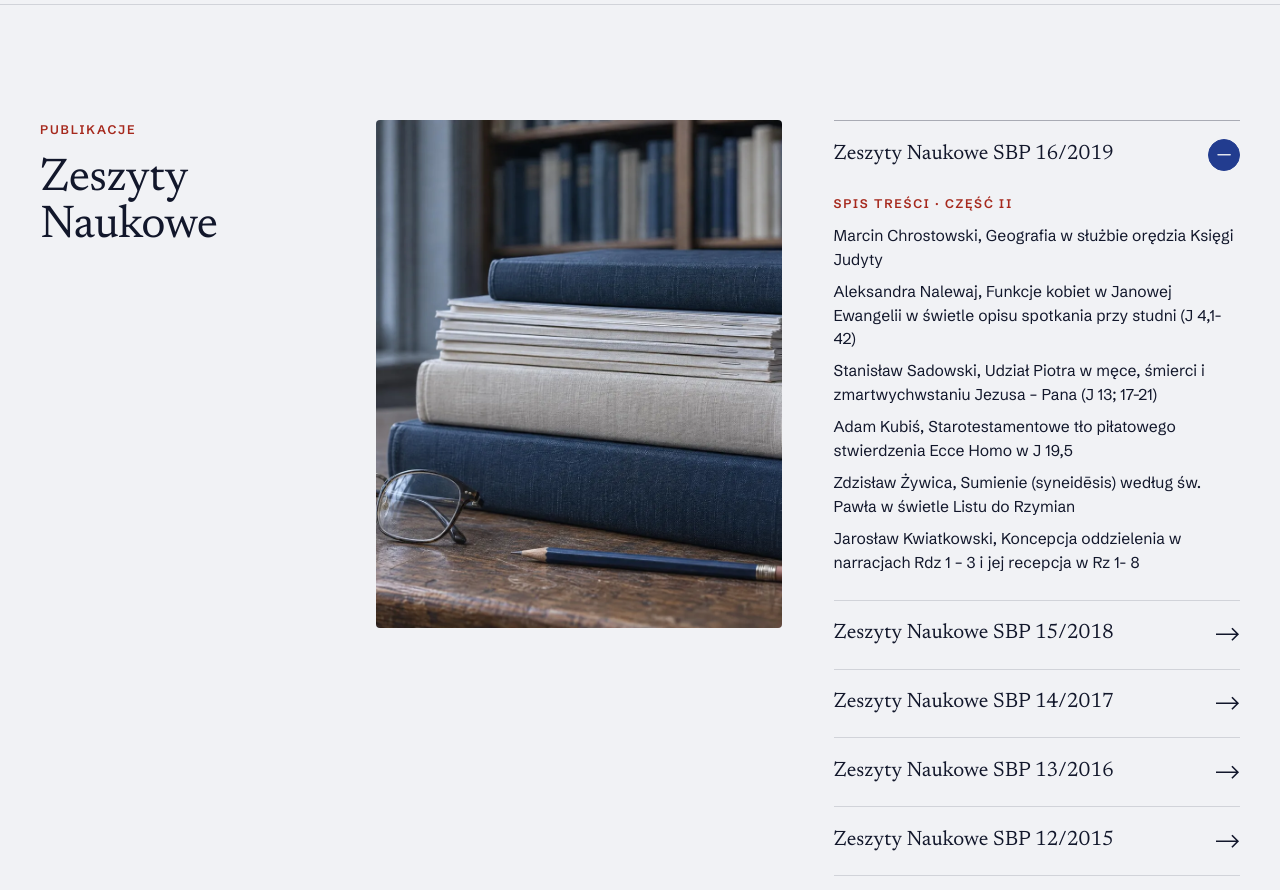
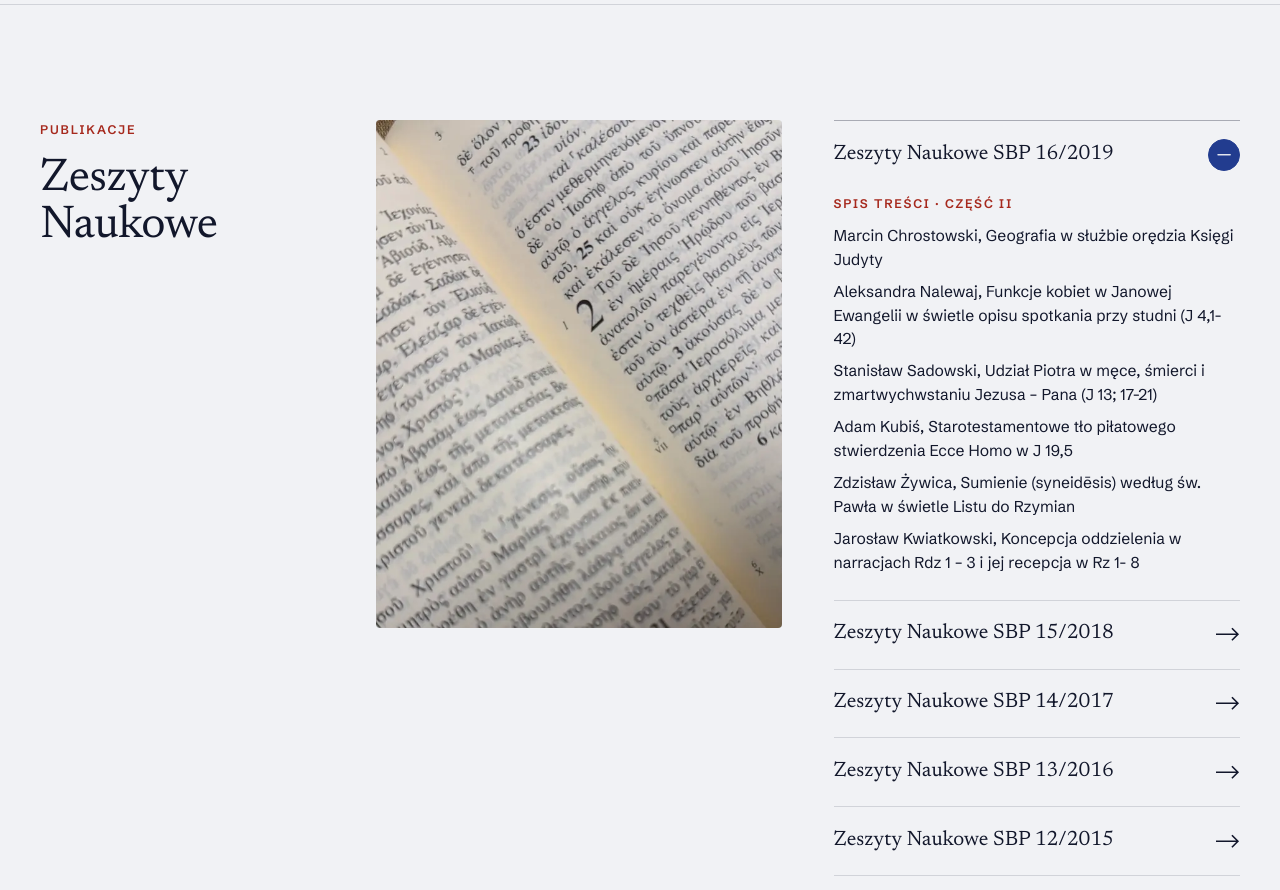
Before and after one commit to dariosong/rekrutacja-umk, a plain HTML site: page stowarzyszenie-biblistow/index.html in a window 1280 px wide. Shown: the part 7240-8130 px from the top of the page. Drawn offline with Linux system fonts and the light colour scheme.

Commit message:
Replace bookshelf photo with the site's own Greek text photograph
Co-Authored-By: Claude Fable 5.2 <noreply@anthropic.com>
Claude-Session: https://claude.ai/code/session_01Chk8q5e7bUWFWwg2eiQT7U

```diff
--- a/stowarzyszenie-biblistow/index.html
+++ b/stowarzyszenie-biblistow/index.html
@@ -599,7 +599,7 @@ blockquote{margin:1.6rem 0;padding:0 0 0 1.5rem;border-left:2px solid var(--rubr
         <h2>Zeszyty Naukowe</h2>
       </div>
       <div class="main two rv">
-        <div class="fig"><img src="assets/zeszyty.webp" width="1500" height="1120" loading="lazy" alt=""></div>
+        <div class="fig"><img src="assets/tekst-grecki.webp" width="1600" height="817" loading="lazy" alt=""></div>
         <div class="issues">
           <details open>
             <summary>Zeszyty Naukowe SBP 16/2019 <span class="pm" aria-hidden="true"></span></summary>
```
Also changed, not shown: stowarzyszenie-biblistow/assets/slide4.webp (deleted), stowarzyszenie-biblistow/assets/zeszyty.webp (deleted), 1 other file.
